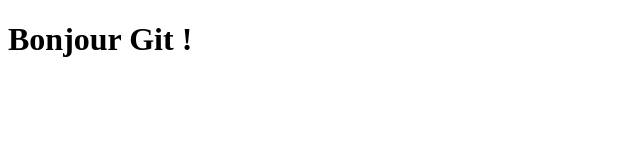
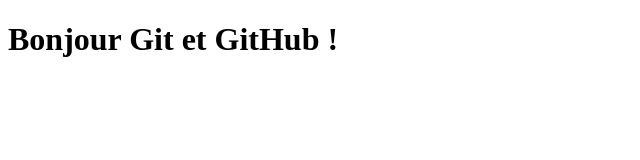
Before and after one commit to bienkazadi07-cpu/apprentissage-git, a plain HTML site: page index.html in a window 1280 px wide. Shown: the whole page, without its empty margins (0-640 px from the left). Drawn offline with Linux system fonts and the light colour scheme.

Commit message:
Modification du titre

```diff
--- a/index.html
+++ b/index.html
@@ -4,6 +4,6 @@
     <title>Mon premier site</title>
 </head>
 <body>
-    <h1>Bonjour Git !</h1>
+    <h1>Bonjour Git et GitHub !</h1>
 </body>
 </html>
```
